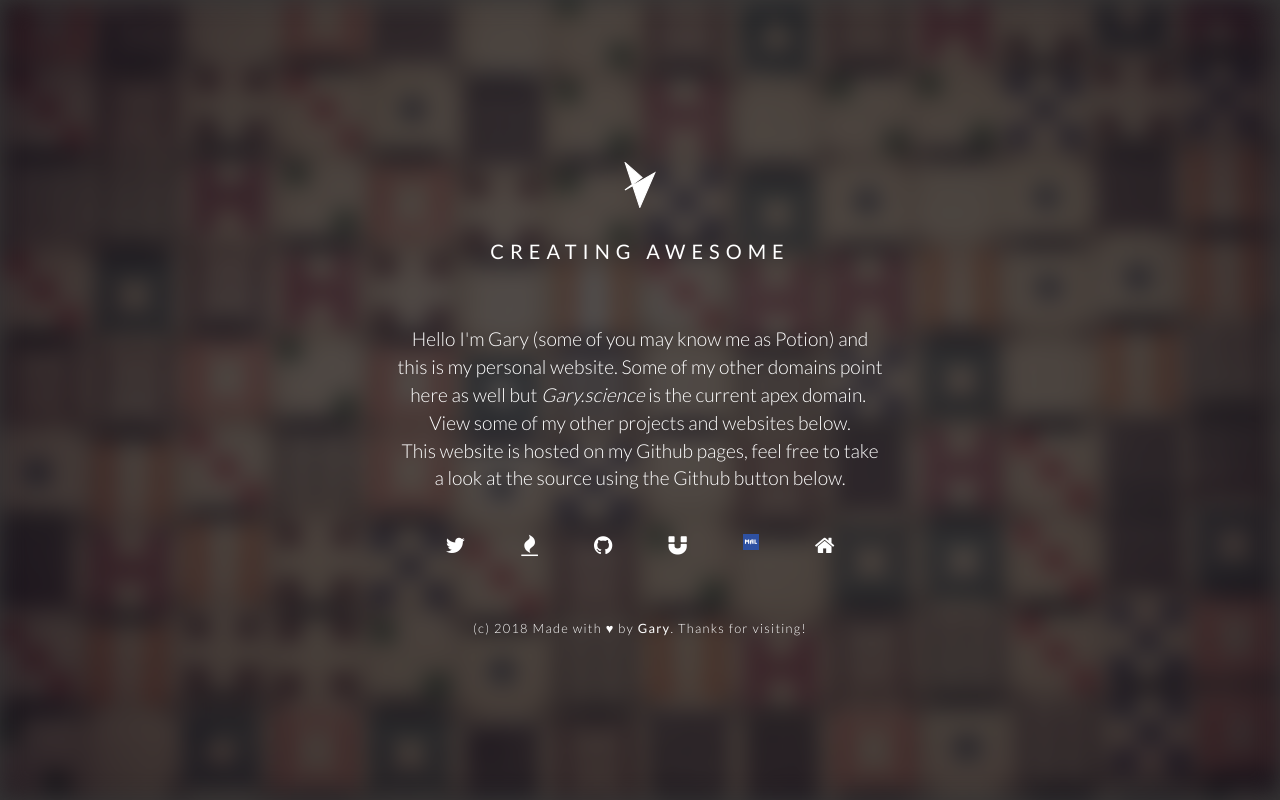
After one commit to Grylol/SolidGary.github.io, a PHP site: page / in a window 1280 px wide. The commit adds this page. Run offline with PHP 8.4, Linux system fonts and the light colour scheme; some libraries are stand-ins or nearby versions.

Commit message:
Add files via upload

```diff
--- a/css/style.css
+++ b/css/style.css
@@ -1,9 +1,224 @@
+/* Config */
+html {
+  font-size: 100%;
+  font-family: "Lato", sans-serif;
+  box-sizing: border-box;
+}
+
+*, *:before, *:after {
+  box-sizing: inherit;
+}
+
+@-ms-viewport {
+  width: device-width;
+}
+a {
+  color: white;
+  font-weight: 400;
+  text-decoration: none;
+}
+a:hover {
+  color: #bbaad2;
+}
+
+img:hover {
+    opacity: 0.5;
+    filter: alpha(opacity=50);
+    background: #bbaad2;
+}
+
+/* Animation */
+@-webkit-keyframes scale {
+  0% {
+    -webkit-transform: scale3d(1, 1, 1);
+            transform: scale3d(1, 1, 1);
+  }
+  50% {
+    -webkit-transform: scale3d(1.25, 1.25, 1);
+            transform: scale3d(1.25, 1.25, 1);
+  }
+  70% {
+    -webkit-transform: scale3d(1.35, 1.35, 1);
+            transform: scale3d(1.35, 1.35, 1);
+  }
+  100% {
+    -webkit-transform: scale3d(1.5, 1.5, 1);
+            transform: scale3d(1.5, 1.5, 1);
+  }
+}
+@keyframes scale {
+  0% {
+    -webkit-transform: scale3d(1, 1, 1);
+            transform: scale3d(1, 1, 1);
+  }
+  50% {
+    -webkit-transform: scale3d(1.25, 1.25, 1);
+            transform: scale3d(1.25, 1.25, 1);
+  }
+  70% {
+    -webkit-transform: scale3d(1.35, 1.35, 1);
+            transform: scale3d(1.35, 1.35, 1);
+  }
+  100% {
+    -webkit-transform: scale3d(1.5, 1.5, 1);
+            transform: scale3d(1.5, 1.5, 1);
+  }
+}
+@-webkit-keyframes fadeIn {
+  from {
+    opacity: 0;
+  }
+  to {
+    opacity: 1;
+  }
+}
+@keyframes fadeIn {
+  from {
+    opacity: 0;
+  }
+  to {
+    opacity: 1;
+  }
+}
 body {
-  background-color: #000;
-  font-family: 'Noto Sans', sans-serif !important;
-	font-size: 16px;
-	color: #fff;
+  text-align: center;
+  font-weight: 300;
+  color: white;
+  background-color: rgba(33, 33, 33, 0.9);
+  line-height: 1.45;
 }
-a:hover, a:visited, a:link, a:active {text-decoration: none;}
-a:visited, a:link, a:active {color: white;}
-a:hover {color: #607d8b;}
+
+.pad, .hero__content__heading, .hero__content__blurb {
+  padding-right: .75rem;
+  padding-left: .75rem;
+}
+
+.bg-hero {
+  position: fixed;
+  top: 0;
+  left: 0;
+  right: 0;
+  bottom: 0;
+  min-width: 100%;
+  min-height: 100%;
+  background: url("../img/bg1.jpg") no-repeat center center;
+  background-size: cover;
+  -webkit-filter: blur(12px);
+          filter: blur(12px);
+  z-index: -999;
+  -webkit-animation: scale reverse 1s linear;
+          animation: scale reverse 1s linear;
+  -webkit-transform: translateZ(0);
+          transform: translateZ(0);
+}
+
+.bg-hero:after {
+  content: "";
+  position: absolute;
+  top: 0;
+  bottom: 0;
+  right: 0;
+  left: 0;
+  background-color: #0B080F;
+  opacity: 0.7;
+  z-index: -888;
+}
+
+.fade-in {
+  opacity: 0;
+  -webkit-animation: fadeIn ease-in 1.25s;
+          animation: fadeIn ease-in 1.25s;
+  -webkit-animation-fill-mode: forwards;
+          animation-fill-mode: forwards;
+}
+
+/* Hero Module styles */
+.fade-in.logo {
+  -webkit-animation-delay: 1s;
+          animation-delay: 1s;
+}
+
+.fade-in.g {
+  -webkit-animation-delay: 1s;
+          animation-delay: 1s;
+}
+
+.fade-in.hero__content__heading {
+  -webkit-animation-delay: 1.25s;
+          animation-delay: 1.25s;
+}
+
+.fade-in.hero__content__blurb {
+  -webkit-animation-delay: 1.75s;
+          animation-delay: 1.75s;
+}
+
+.fade-in.social-icons {
+  -webkit-animation-delay: 2.5s;
+          animation-delay: 2.5s;
+}
+
+.fade-in.copy {
+  -webkit-animation-delay: 3.5s;
+          animation-delay: 3.5s;
+}
+
+.hero {
+  width: 100%;
+  max-width: 32em;
+  margin: 0 auto;
+  display: table;
+  height: 100vh;
+  color: white;
+  text-align: center;
+}
+
+.hero__content {
+  display: table-cell;
+  vertical-align: middle;
+  height: calc(100% - 32em);
+  margin: 1.5rem auto;
+}
+
+.hero__content__heading {
+  font-weight: 400;
+  font-size: 1.25em;
+  text-transform: uppercase;
+  margin-top: 1.5rem;
+  letter-spacing: .3em;
+}
+
+.hero__content__blurb {
+  font-size: 1.2em;
+}
+
+/* Styles */
+.logo {
+  width: 100%;
+  margin: 0 auto;
+  padding-top: 1.5rem;
+  font-size: 1.75rem;
+}
+
+.g {
+  margin: 0 auto;
+}
+
+.social-icons {
+  margin: 1.5rem;
+  display: block;
+}
+.social-icons a {
+  display: inline-block;
+  margin: 1em 1.75rem;
+}
+
+.copy {
+  display: block;
+  margin: 1.5rem;
+  padding-top: 1.5rem;
+  clear: both;
+  font-size: .8em;
+  text-align: center;
+  letter-spacing: .1em;
+}
--- /dev/null
+++ b/index.html
@@ -0,0 +1,48 @@
+<!DOCTYPE html>
+<html >
+  <head>
+    <meta charset="UTF-8">
+    <title>Gary.science</title>
+	<link rel="shortcut icon" href="img/ico.png" type="image/x-icon" />
+    <meta name="viewport" content="width=device-width, initial-scale=1">
+
+    <link rel="stylesheet" href="css/normalize.css">
+
+    <link rel='stylesheet prefetch' href='https://cdnjs.cloudflare.com/ajax/libs/font-awesome/4.2.0/css/font-awesome.min.css'>
+<link rel='stylesheet prefetch' href='https://fonts.googleapis.com/css?family=Lato:400,300'>
+
+        <link rel="stylesheet" href="css/style.css">
+
+
+
+
+  </head>
+
+  <body>
+
+
+<div class="bg-hero"></div>
+<header class="hero">
+  <div class="hero__content">
+	<!-- <img src="img/logo.svg" class="g fade-in" height="50px" width="50px"> -->
+    <svg id="svg2" xmlns:rdf="https://www.w3.org/1999/02/22-rdf-syntax-ns#" xmlns="https://www.w3.org/2000/svg" height="2.5em" width="79.513mm" version="1.1" viewBox="0 0 281.74013 424.089" class="logo fade-in">
+      <g id="layer1" transform="translate(-198.42 -239.01)">
+        <path id="path4429-7" d="m202.59 245.32 155.42 136.01-157.32 116.1 275.23-159.17-138.21 319.21z" stroke="#fff" stroke-width="10" fill="#fff"></path>
+      </g>
+    </svg>
+    <h2 class="hero__content__heading fade-in">Creating awesome</h2>
+	<br>
+    <p class="hero__content__blurb fade-in">Hello I'm Gary (some of you may know me as Potion) and this is my personal website. Some of my other domains point here as well but <i>Gary.science</i> is the current apex domain.&nbsp; View some of my other projects and websites below. <br> This website is hosted on my Github pages, feel free to take a look at the source using the Github button below.</p>
+    <div class="social-icons fade-in"><a href="https://twitter.com/SolidGary" alt="twitter"><i class="fa fa-twitter fa-lg"></i></a><a href="https://boscgo.com" alt="boscgo"><i class="fa  fa-fire fa-lg"></i></a><a href="https://github.com/SolidGary" alt="github"><i class="fa fa-github fa-lg"></i></a><a href="https://www.thetechgame.com/Potion" alt="tracker"><i class="fa  fa-magnet fa-lg"></i></a><a href="http://myanimelist.net/profile/Gry" alt="MAL"><img height="16px" width="16px" src="img/mal.png"></a><a href="https://gary.ga" alt="home"><i class="fa fa-home fa-lg"></i></a>
+    </div>
+    <copyright class="copy fade-in">(c) 2018 Made with &#9829 by <a href="https://gary.science">Gary</a>. Thanks for visiting!</copyright>
+  </div>
+</header>
+    <script src='https://cdnjs.cloudflare.com/ajax/libs/gsap/1.16.1/TweenMax.min.js'></script>
+
+
+
+
+
+  </body>
+</html>
```
Also changed, not shown: css/normalize.css (added, +1 -0 lines), img/Gary.ga.png (added), img/bg1.jpg (added), img/ico.png (added), img/logo.svg (added), img/mal.png (added).
